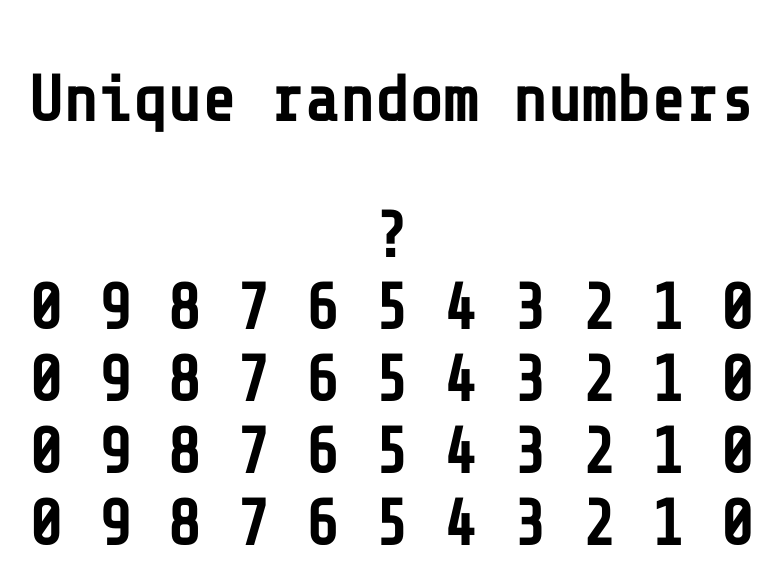
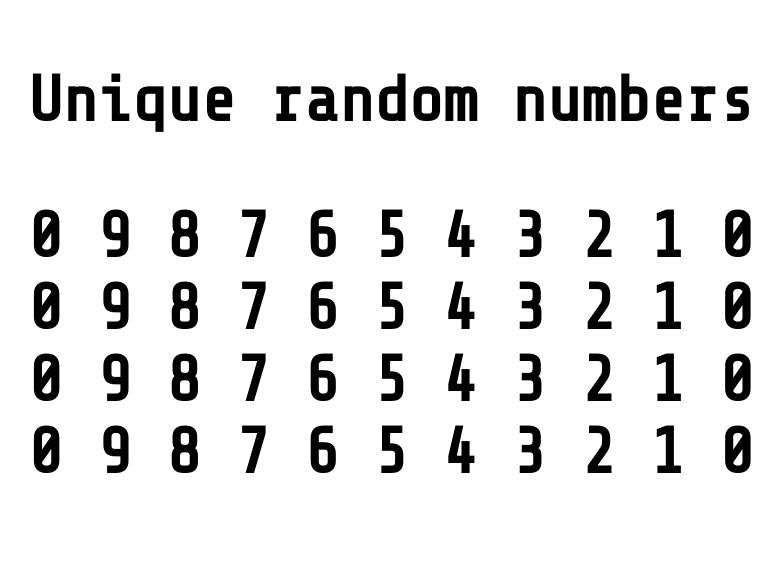
Before and after one commit to ajinkyac/random-number-ticker, an Angular app: page / in a window 1280 px wide. Shown: the top 584 px of the page, without its empty margins (249-1031 px from the left). Built offline with nearby package versions, Linux system fonts and the light colour scheme.

Commit message:
Toggle display of init placeholder

```diff
--- a/src/app/ticker/ticker.component.html
+++ b/src/app/ticker/ticker.component.html
@@ -1,6 +1,6 @@
 <p>Unique random numbers</p>
 
-<div id="ticker-dummy-placeholder" class="ticker-body">
+<div id="ticker-dummy-placeholder" class="ticker-body" *ngIf="!randomNumbers">
     <div class="ticker-screen">
         <div class="digit-container">
             <div class="digit" data-number="?">?</div>
```
